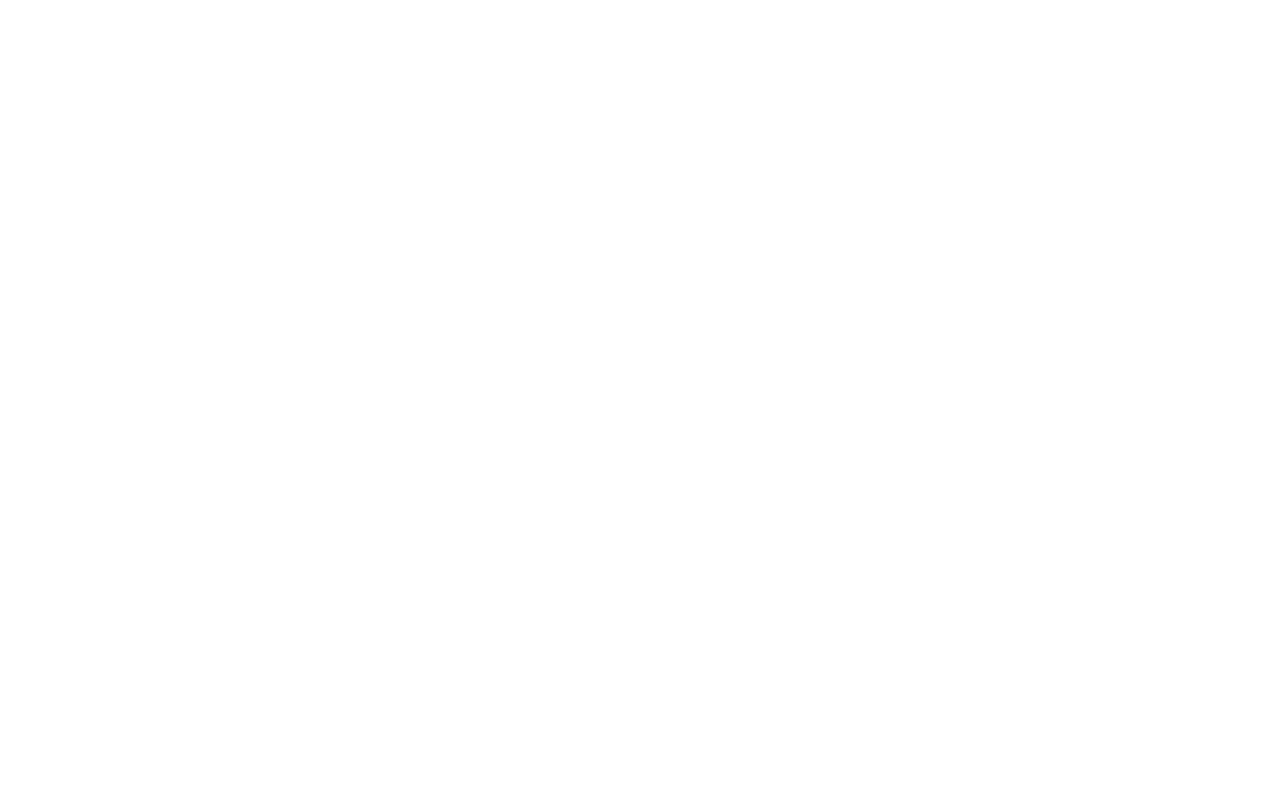
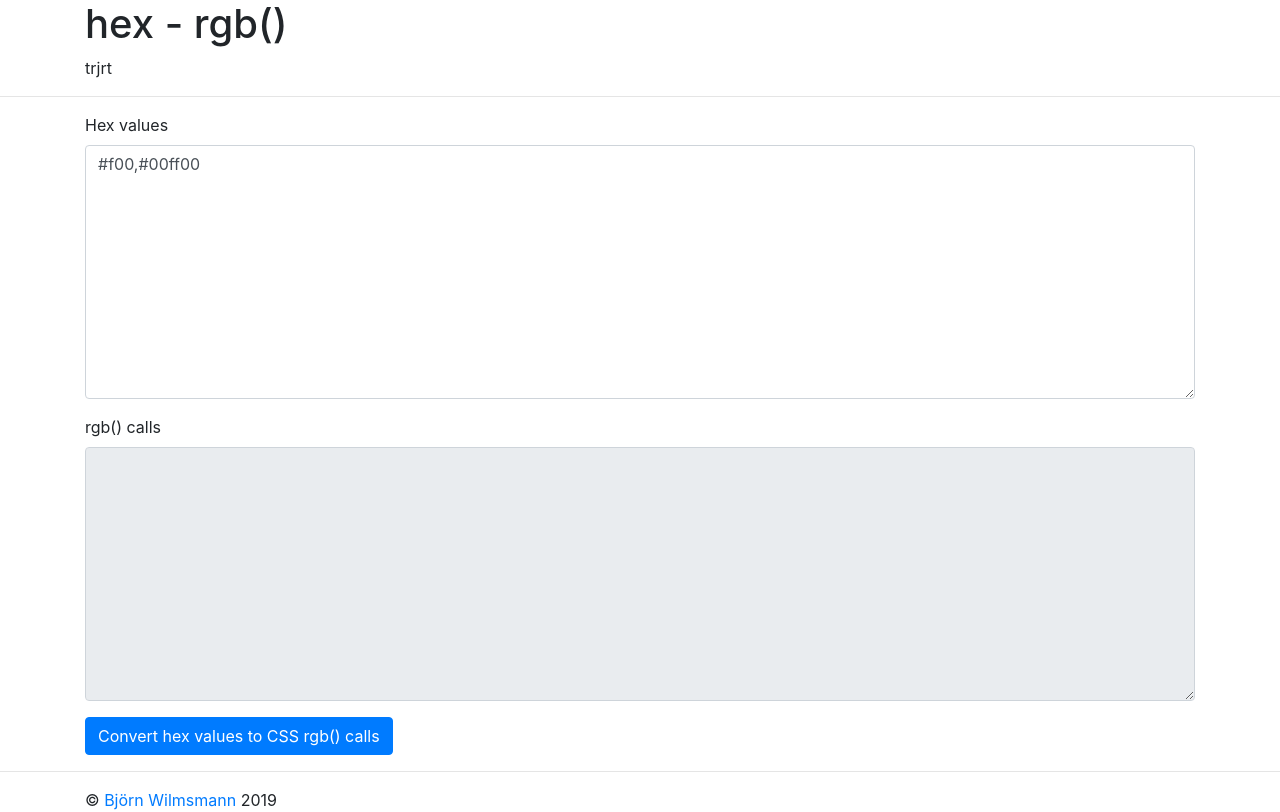
Before and after one commit to BjoernKW/hexrgb, a plain HTML site: page index.html in a window 1280 px wide. Drawn offline with nearby package versions, Linux system fonts and the light colour scheme.

Commit message:
First functional version

```diff
--- a/index.html
+++ b/index.html
@@ -6,10 +6,85 @@
     <link rel="stylesheet" href="https://stackpath.bootstrapcdn.com/bootstrap/4.1.3/css/bootstrap.min.css" integrity="sha384-MCw98/SFnGE8fJT3GXwEOngsV7Zt27NXFoaoApmYm81iuXoPkFOJwJ8ERdknLPMO" crossorigin="anonymous">
 </head>
 <body>
-<div class="container">
-    <div class="col-sm-6">
+	<header>
+		<div class="container">
+			<div class="row">
+			    <div class="col-sm-12">
+			    	<h1>hex - rgb()</h1>
+					trjrt
+			    </div>
+			</div>
+		</div>
+	</header>
+	<hr>
+	<div class="container">
+		<div class="row">
+		    <div class="col-sm-12">
+				<form action="javascript:void(0);">
+					<div class="form-group">
+						<label for="hex-values">Hex values</label>
+						<textarea class="form-control" id="hex-values" rows="10">#f00,#00ff00</textarea>
+					</div>
+					<div class="form-group">
+						<label for="rgb-calls">rgb() calls</label>
+						<textarea class="form-control" id="rgb-calls" rows="10" readonly></textarea>
+					</div>
+					<button class="btn btn-primary" onclick="convertHexValuesToRgbCalls()">
+						Convert hex values to CSS rgb() calls
+					</button>
+				</form>
+		    </div>
+		</div>
+	</div>
+	<hr>
+	<footer>
+		<div class="container">
+			<div class="row">
+				<div class="col-sm-12">
+					&copy; <a href="https://bjoernkw.com" title="Björn Wilmsman">Björn Wilmsmann</a>
+					<script>document.write(new Date().getFullYear());</script>
+				</div>
+			</div>
+		</div>
+	</footer>
+	<script>
+		function convertHexValuesToRgbCalls() {
+			const rgbCalls = [];
+			const hexValues = document.getElementById('hex-values').value.split(',');
 
-    </div>
-</div>
+			for(let hexValue of hexValues) {
+				hexValue = hexValue.replace('#','');
+				if (hexValue.length === 3) { // in case of short hex values (e.g. '#f00')
+					const shortHexRedComponent = hexValue.substring(0, 1);
+					const shortHexGreenComponent = hexValue.substring(1, 2);
+					const shortHexBlueComponent = hexValue.substring(2, 3);
+
+					hexValue = shortHexRedComponent + shortHexRedComponent
+						+ shortHexGreenComponent + shortHexGreenComponent
+						+ shortHexBlueComponent + shortHexBlueComponent;
+				}
+
+				const redComponent = hexValue.substring(0, 2);
+				const greenComponent = hexValue.substring(2, 4);
+				const blueComponent = hexValue.substring(4, 6);
+
+				if (
+					!(
+						isNaN(parseInt(redComponent, 16))
+						|| isNaN(parseInt(greenComponent, 16))
+						|| isNaN(parseInt(blueComponent, 16))
+					)
+				) {
+					rgbCall = 'rgb(' + parseInt(redComponent, 16)
+						+ ',' + parseInt(greenComponent, 16)
+						+ ',' + parseInt(blueComponent, 16)
+						+ ');';
+					rgbCalls.push(rgbCall);
+				}
+			}
+
+			document.getElementById('rgb-calls').value = rgbCalls.join('\n');
+		}
+	</script>
 </body>
 </html>
```
Also changed, not shown: 1 other file.
